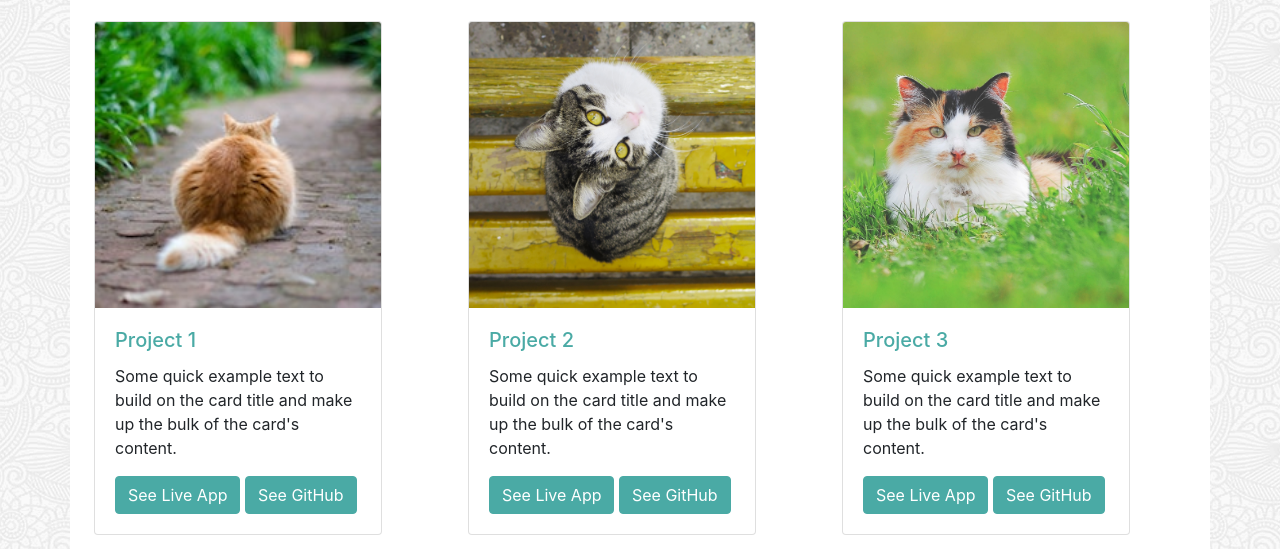
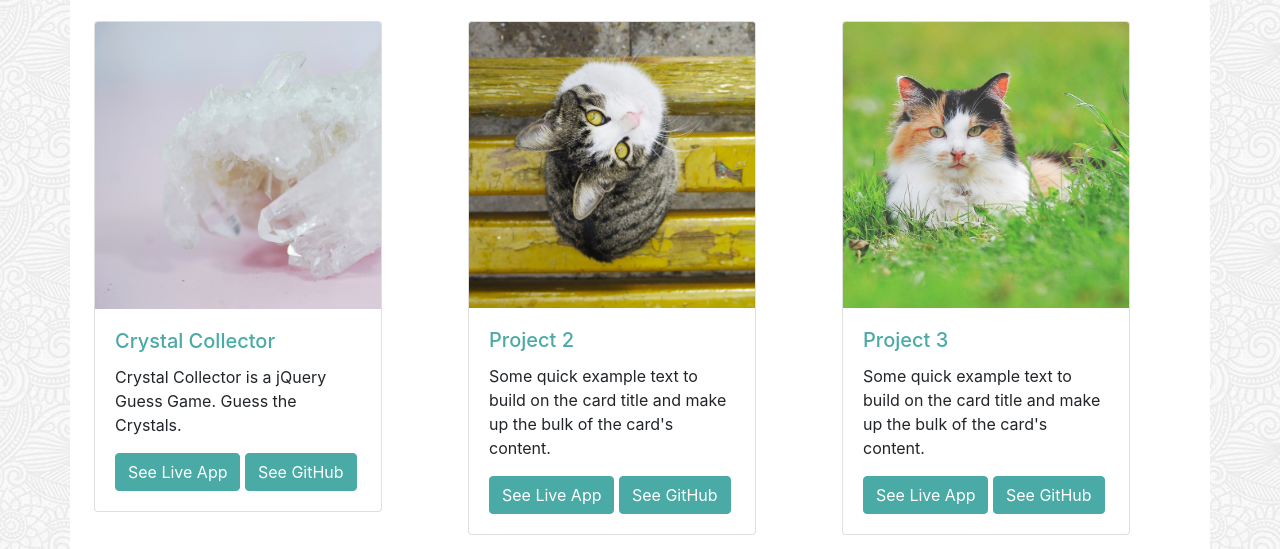
Before and after one commit to burragedanielle/Bootstrap-Portfolio, a plain HTML site: page portfolio.html in a window 1280 px wide. Shown: the part 185-734 px from the top of the page. Drawn offline with nearby package versions, Linux system fonts and the light colour scheme.

Commit message:
added unit-4-game to portfolio

```diff
--- a/portfolio.html
+++ b/portfolio.html
@@ -39,13 +39,12 @@
                     <div class="col-12 col-md-5 col-lg-4 col-xl-4 pt-3"> <!-- projects start here -->
                         <!-- note: portfolio cards are breaking at medium pt. -->
                         <div class="card" style="width: 18rem;"> <!-- project 1 -->
-                            <img src="./images/image1.jpg" class="card-img-top" alt="Project Placeholder 1">
+                            <img src="./images/carole-smile-SSoCY-Xi3iY-unsplash.jpg" class="card-img-top" alt="Crystal Collector Game">
                             <div class="card-body">
-                                <h5 class="card-title" style="color: #4aaaa5;">Project 1</h5>
-                                <p class="card-text">Some quick example text to build on the card title and make up the
-                                    bulk of the card's content.</p>
-                                <a href="#" class="btn btn-primary" style="background-color: #4aaaa5;border: 1px solid #4aaaa5;">See Live App</a>
-                                <a href="#" class="btn btn-primary" style="background-color: #4aaaa5; border: 1px solid #4aaaa5;">See GitHub</a>
+                                <h5 class="card-title" style="color: #4aaaa5;">Crystal Collector</h5>
+                                <p class="card-text">Crystal Collector is a jQuery Guess Game. Guess the Crystals.</p>
+                                <a href="https://burragedanielle.github.io/unit-4-game/" class="btn btn-primary" style="background-color: #4aaaa5;border: 1px solid #4aaaa5;">See Live App</a>
+                                <a href="https://github.com/burragedanielle/unit-4-game" class="btn btn-primary" style="background-color: #4aaaa5; border: 1px solid #4aaaa5;">See GitHub</a>
                             </div>
                         </div>
                     </div> <!-- project 1 end -->
```
Also changed, not shown: images/carole-smile-SSoCY-Xi3iY-unsplash.jpg (added).
